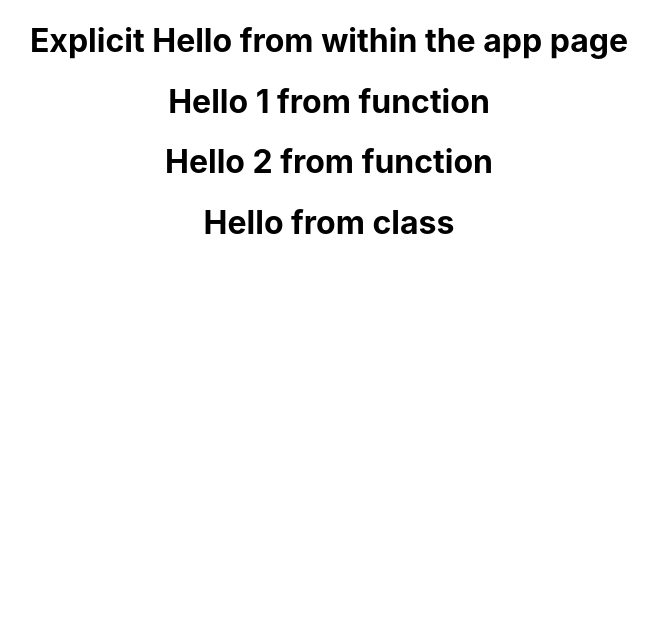
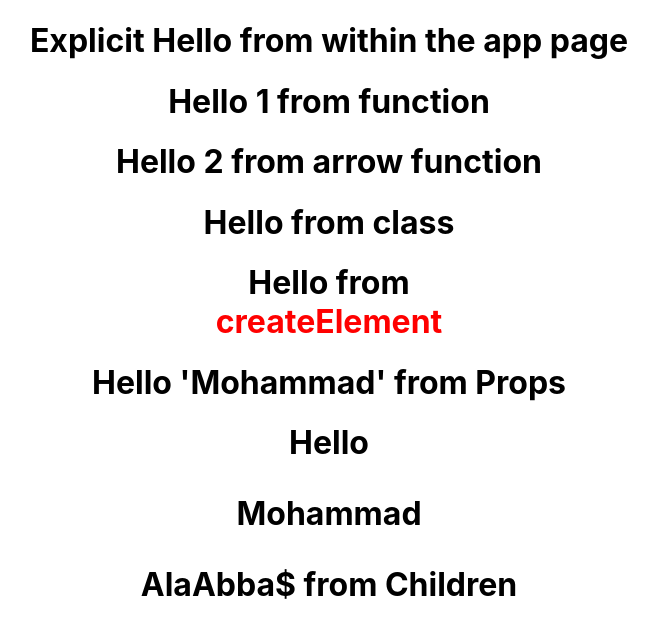
Before and after one commit to mirmostafa/Learning-ReactJS, a React (Create React App) app: page / in a window 1280 px wide. Shown: the top 638 px of the page, without its empty margins (311-969 px from the left). Built offline with nearby package versions, Linux system fonts and the light colour scheme.

Commit message:
Checkpoint

```diff
--- a/src/App.js
+++ b/src/App.js
@@ -2,6 +2,9 @@ import logo from './logo.svg';
 import './App.css';
 import SayHello, { SayHello2 } from './Lessons/0500-Functional Component';
 import Hello from './Lessons/0600-Class Component';
+import CreateElementTest from './Lessons/0800-CreateElement';
+import HelloProps from './Lessons/0900-Props'
+import PropsChildren from './Lessons/0901-PropChildren'
 
 function App() {
   return (
@@ -10,6 +13,13 @@ function App() {
      <SayHello></SayHello>
      <SayHello2></SayHello2>
      <Hello></Hello>
+     <CreateElementTest></CreateElementTest>
+     <HelloProps name='Mohammad'></HelloProps>
+     <PropsChildren>
+       <p>Mohammad</p>
+       <span>Ala</span>
+       Abba$
+     </PropsChildren>
     </div>
   );
 }
--- a/src/Lessons/0500-Functional Component.jsx
+++ b/src/Lessons/0500-Functional Component.jsx
@@ -2,6 +2,6 @@ function SayHello1() {
     return <h1>Hello 1 from function</h1>;
 }
 
-export const SayHello2 = () => <h1>Hello 2 from function</h1>;
+export const SayHello2 = () => <h1>Hello 2 from arrow function</h1>;
 
 export default SayHello1;
--- /dev/null
+++ b/src/Lessons/0800-CreateElement.js
@@ -0,0 +1,11 @@
+import React from "react";
+
+const CreateElementTest = () => {
+    return React.createElement("h1", null, "Hello from", React.createElement("div", {
+        style: {
+            color: 'red'
+        }
+    }, "createElement"));
+}
+
+export default CreateElementTest;
--- /dev/null
+++ b/src/Lessons/0900-Props.js
@@ -0,0 +1,8 @@
+import React from "react";
+
+const HelloProps = props => {
+    console.log({ props });
+    return <h1>Hello '{props.name}' from Props</h1>;
+}
+
+export default HelloProps;
--- /dev/null
+++ b/src/Lessons/0901-PropChildren.js
@@ -0,0 +1,8 @@
+import React from "react";
+
+const PropsChildren = props => {
+    console.log({ props });
+    return (<h1>Hello {props.children} from Children</h1>);
+}
+
+export default PropsChildren;
```
